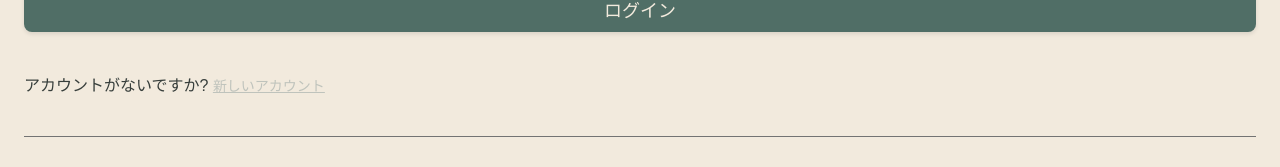
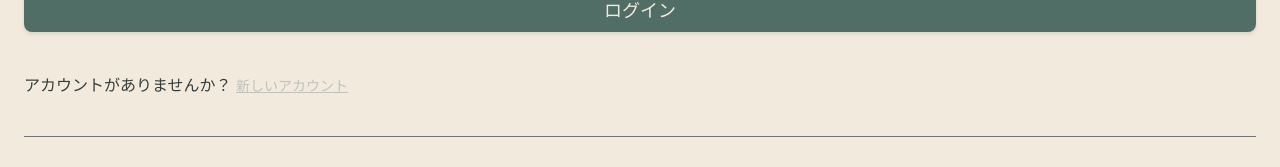
Before and after one commit to ssongda/expense-tracker, a Next.js app: page /login in a window 1280 px wide. Shown: the part 223-390 px from the top of the page. Built offline with nearby package versions, Linux system fonts and the light colour scheme.

Commit message:
指摘対応

```diff
--- a/src/app/(auth)/login/page.tsx
+++ b/src/app/(auth)/login/page.tsx
@@ -45,7 +45,7 @@ export default function Login() {
         <Button large>ログイン</Button>
       </form>
       <div>
-        <span>アカウントがないですか?</span>{' '}
+        <span>アカウントがありませんか？</span>{' '}
         <Link
           href="/create-account"
           className={styles.loginLink}
```
